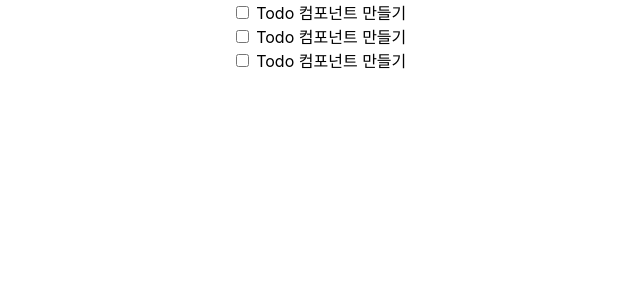
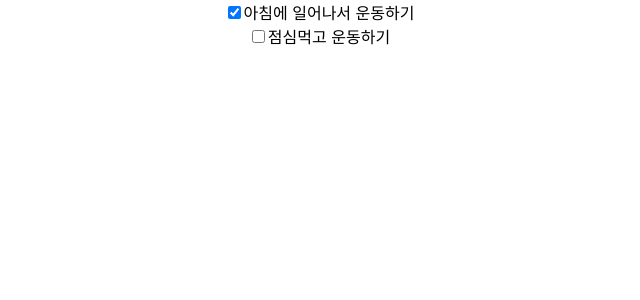
Before and after one commit to clean17/docker-deploy, a React (Create React App) app: page / in a window 1280 px wide. Shown: the top 300 px of the page, without its empty margins (321-961 px from the left). Built offline with nearby package versions, Linux system fonts and the light colour scheme.

Commit message:
props 배열

```diff
--- a/src/App.js
+++ b/src/App.js
@@ -1,29 +1,30 @@
 import logo from './logo.svg';
+import React from 'react';
 import Todo from './Todo';
 import './App.css';
 
-function App() {
-  return (
-    <div className="App">
-      {/* <header className="App-header">
-        <img src={logo} className="App-logo" alt="logo" />
-        <p>
-          Edit <code>src/App.js</code> and save to reload.
-        </p>
-        <a
-          className="App-link"
-          href="https://reactjs.org"
-          target="_blank"
-          rel="noopener noreferrer"
-        >
-          Learn React
-        </a>
-      </header> */}
-      <Todo />
-      <Todo />
-      <Todo />
-    </div>
-  );
+class App extends React.Component {
+  constructor(props) {
+    super(props);
+    this.state = {
+      items: [
+        { id: 0, title: "아침에 일어나서 운동하기", done: true },
+        { id: 1, title: "점심먹고 운동하기", done: false }
+      ]
+    };
+  }
+
+  render() {
+    let todoItems = this.state.items.map((item, idx) => (
+      <Todo item={item} key={item.id} />
+    ));
+
+    return (
+      <div className="App">
+        {todoItems}
+      </div>
+    );
+  }
 }
 
 export default App;
--- a/src/Todo.js
+++ b/src/Todo.js
@@ -1,11 +1,21 @@
 import React from 'react';
 
 class Todo extends React.Component {
+    constructor(props) {
+        super(props);
+        this.state = { item: props.item };
+    }
+
     render() {
         return (
             <div className="Todo">
-                <input type="checkbox" id="todo0" name="todo0" value="todo0"/>
-                <label for="todo0"> Todo 컴포넌트 만들기 </label>
+                <input
+                    type="checkbox"
+                    id={this.state.item.id}
+                    name={this.state.item.id}
+                    checked={this.state.item.done}
+                />
+                <label id={this.state.item.id}>{this.state.item.title}</label>
             </div>
         );
     }
```
